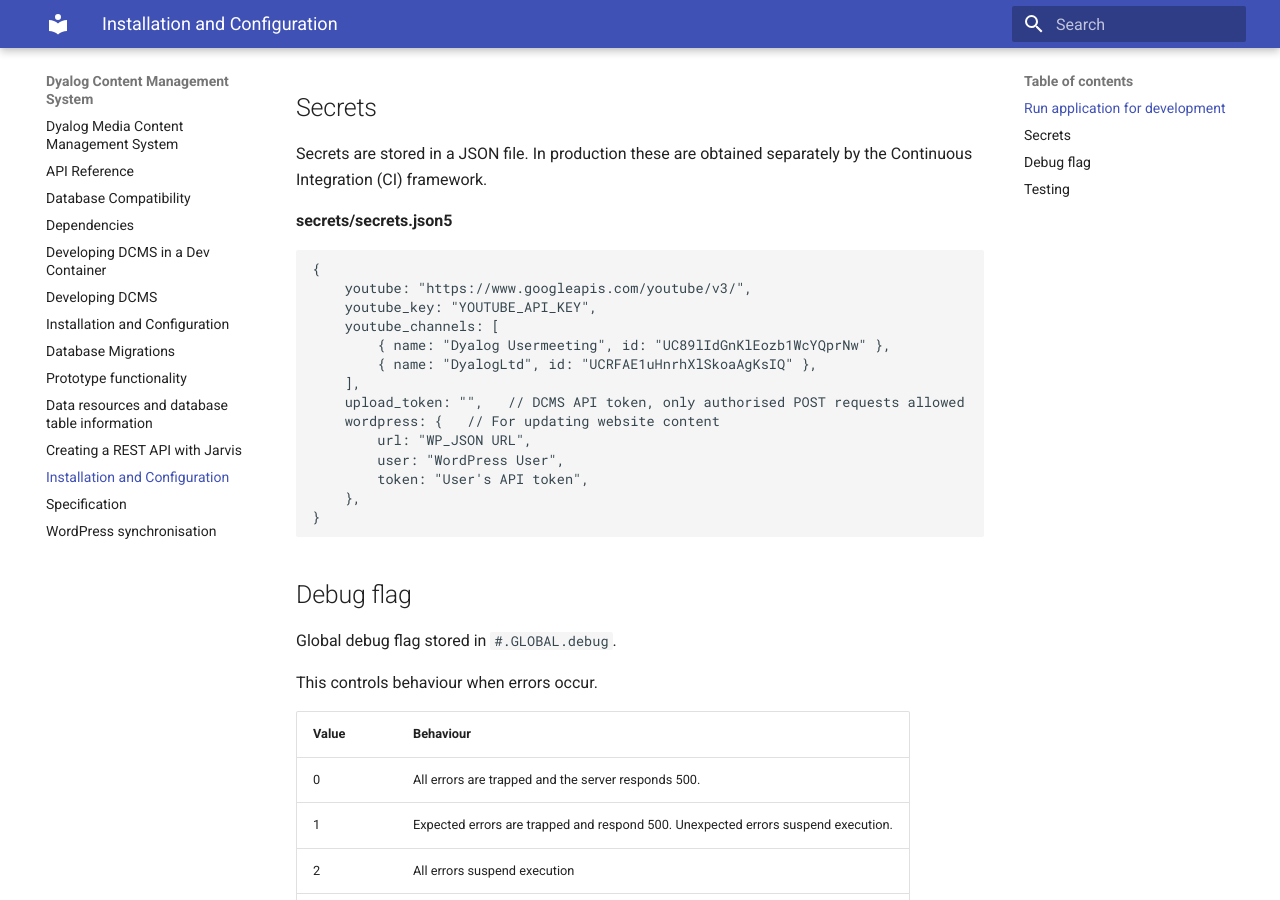
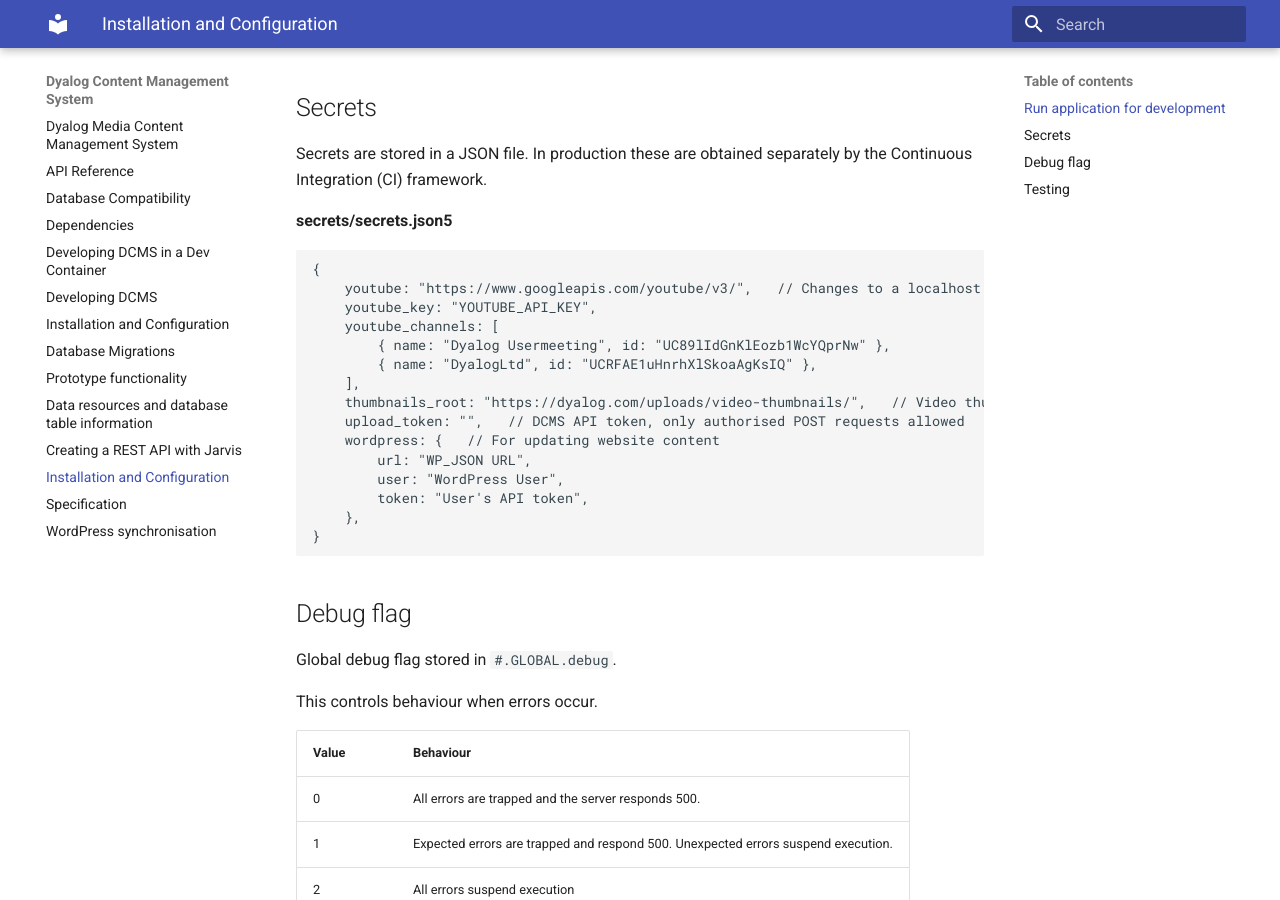
Before and after one commit to Dyalog/DCMS, an MkDocs documentation site: the page built from docs/setup.md, in a window 1280 px wide and 900 px high, scrolled down 643 px. Built offline with MkDocs 1.6.1 and Material for MkDocs 9.7.7, drawn with Linux system fonts in a browser that asks for light colours.

Commit message:
add thumbnails_root to secrets template

````diff
--- a/docs/setup.md
+++ b/docs/setup.md
@@ -34,12 +34,13 @@
 **secrets/secrets.json5**
 ```
 {
-	youtube: "https://www.googleapis.com/youtube/v3/",
+	youtube: "https://www.googleapis.com/youtube/v3/",   // Changes to a localhost dummy server for testing
     youtube_key: "YOUTUBE_API_KEY",
 	youtube_channels: [
 		{ name: "Dyalog Usermeeting", id: "UC89lIdGnKlEozb1WcYQprNw" },
 		{ name: "DyalogLtd", id: "UCRFAE1uHnrhXlSkoaAgKsIQ" },
 	],
+    thumbnails_root: "https://dyalog.com/uploads/video-thumbnails/",   // Video thumbnails hosted on the same server as the front end app for GDPR compliance. We do not make requests to other non-essential services without consent.
 	upload_token: "",   // DCMS API token, only authorised POST requests allowed
 	wordpress: {   // For updating website content
 		url: "WP_JSON URL",
````
